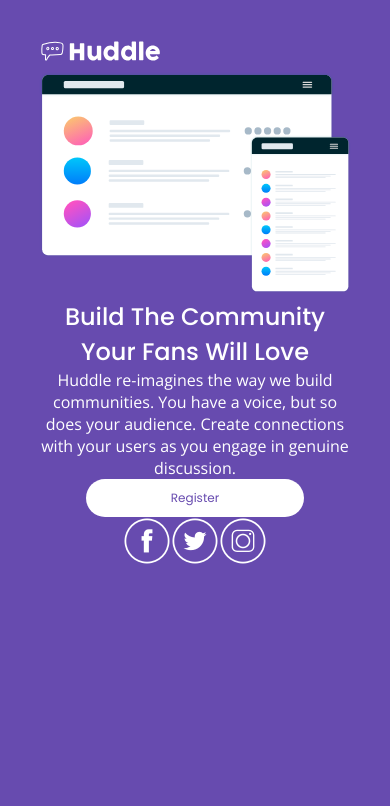
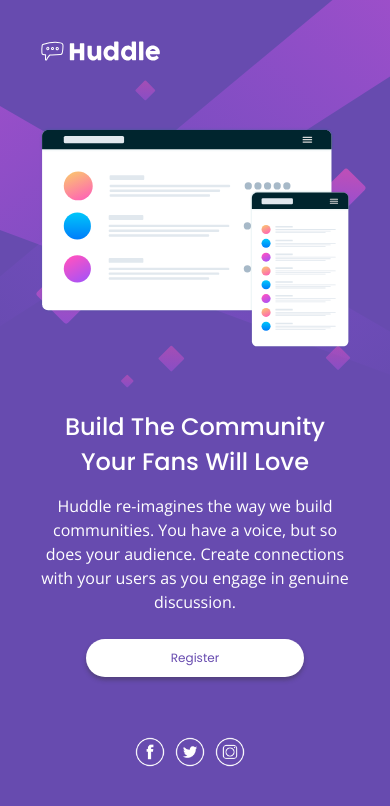
Before and after one commit to melcarv/Huddle-landing-page, a plain HTML site: page index.html in a window 390 px wide. Drawn offline with nearby package versions, Linux system fonts and the light colour scheme.

Commit message:
Finalização da versão mobile, adição de imagem de background e espaçamentos

```diff
--- a/index.html
+++ b/index.html
@@ -25,9 +25,9 @@
   </section>
   <footer class="social__media">
       <ul class="social__list">
-        <li class="social__item"><a href="#"><img src="images/facebook.png" alt="Facebook"></a></li>
-        <li class="social__item"><a href="#"><img src="images/twitter.png" alt="Twitter"></a></li>
-        <li class="social__item"><a href="#"><img src="images/instagram.png" alt="Instagram"></a></li>
+        <li class="social__item"><a href="#"><img class="social__img" src="images/facebook.png" alt="Facebook"></a></li>
+        <li class="social__item"><a href="#"><img class="social__img" src="images/twitter.png" alt="Twitter"></a></li>
+        <li class="social__item"><a href="#"><img class="social__img" src="images/instagram.png" alt="Instagram"></a></li>
       </ul>
   </footer>
 </body>
--- a/style/style.css
+++ b/style/style.css
@@ -7,6 +7,9 @@
 body {
     font-family: 'Open Sans', sans-serif;
     background-color: hsl(257, 40%, 49%);
+    background-image: url(/images/bg-mobile.svg);
+    background-repeat: no-repeat;
+    background-size: contain;
     color: #fff;
 }
 
@@ -22,6 +25,7 @@ body {
 .register__container {
     width: 80%;
     margin: auto;
+    margin-top: 55px;
 }
 
 .register__img {
@@ -32,16 +36,19 @@ body {
     text-align: center;
     font-family: 'Poppins', sans-serif;
     font-weight: 500;
+    margin-bottom: 15px;
 }
 
 .register__text {
     text-align: center;
+    line-height: 1.5;
 }
 
 .register__intro {
     display: flex;
     flex-direction: column;
     align-items: center;
+    margin-top: 55px;
 }
 
 .register__button {
@@ -53,6 +60,13 @@ body {
     width: 70%;
     border: none;
     border-radius: 20px;
+    box-shadow: 0px 3px 4px 0px rgba(50, 50, 50, 0.4);
+    margin-top: 25px;
+    margin-bottom: 60px;
+}
+
+.social__media {
+    margin-bottom: 35px;
 }
 
 .social__list {
@@ -60,3 +74,8 @@ body {
     justify-content: center;
     list-style: none;
 }
+
+.social__img {
+    width: 30px;
+    margin-right: 10px;
+}
```
